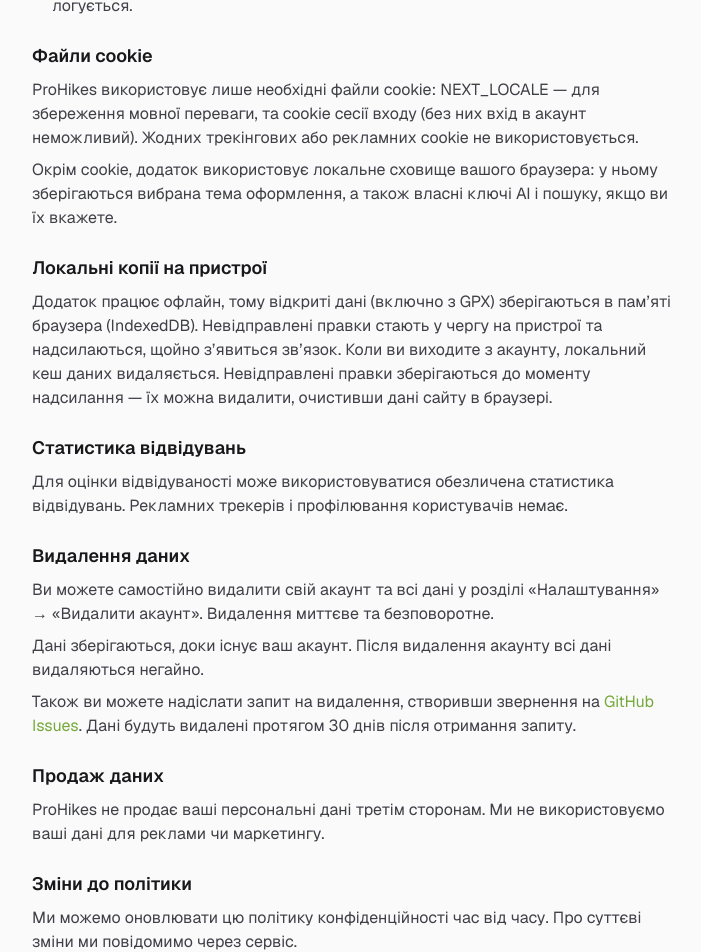
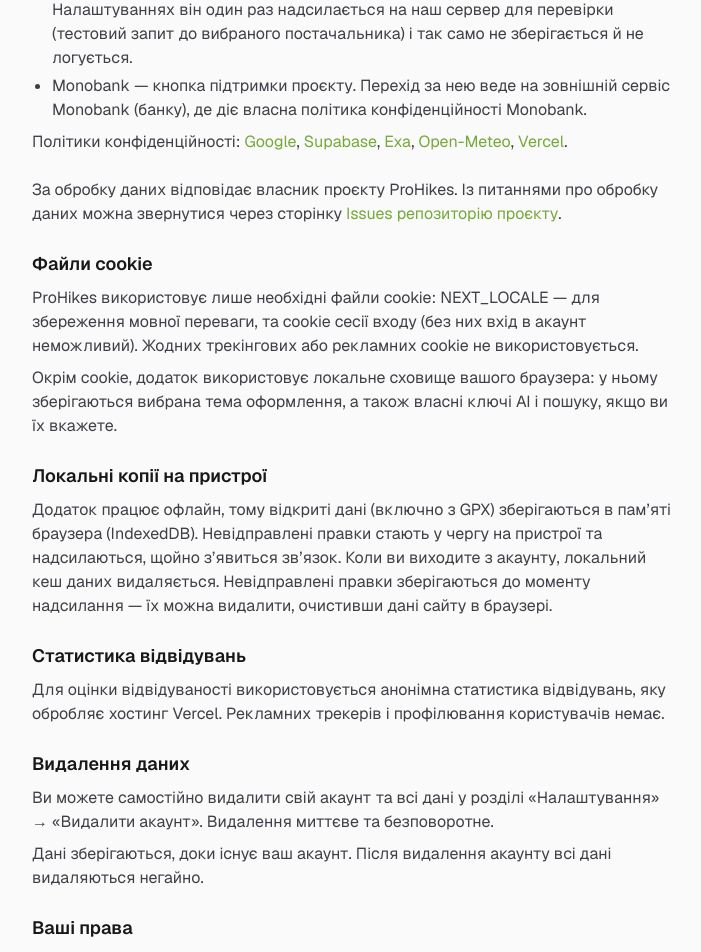
Before and after one commit to gray-od/hiker-app, a Next.js app: page /privacy in a window 1280 px wide. Shown: the part 1358-2310 px from the top of the page, without its empty margins (288-989 px from the left). Built offline with nearby package versions, Linux system fonts and the light colour scheme; no server answers.

Commit message:
docs: bring the privacy policy to the minimum the law requires
- name the data controller and a contact channel

- add a Your rights section with the Ombudsman complaint route

- drop the GDPR-only legal basis line, the GitHub Issues deletion path and the EU authority mention

```diff
--- a/src/i18n/messages/en.json
+++ b/src/i18n/messages/en.json
@@ -451,27 +451,32 @@
     "third_title": "Third parties",
     "third_intro": "To operate the service, we use the following third-party services:",
     "third_supabase": "Supabase — data storage (database, authentication). Servers located in the EU.",
+    "third_hosting": "Vercel — app hosting and processing of anonymous visit statistics. No advertising trackers or user profiling.",
     "third_google": "Google — authentication via Google OAuth.",
     "third_ai": "Google Gemma 4 (via Google AI Studio) — AI assistant. To answer your requests, your chat messages and the context needed for an answer are sent to Google AI Studio: your gear, lists, meal plans, metadata of an uploaded GPX track (name, distance, elevation gain, weather) and files you attach. On the free AI Studio tier, submitted data MAY be used by Google to improve their models and may be processed on servers outside the EU. By using the chat, you agree to these terms.",
     "third_search": "Exa (exa.ai) — web search for the AI assistant. Search queries are sent to the Exa API. Exa does not retain search queries.",
     "third_weather": "Open-Meteo — weather. To get a forecast, the place name and route coordinates are sent; weather data is fetched anonymously, without an API key or account.",
     "third_byok": "Bring Your Own Key (BYOK) — you may enter your own AI key (Gemini / OpenAI / DeepSeek / OpenRouter) and/or search key (Exa / Brave / Tavily / Serper / Firecrawl / Perplexity / Google CSE) in Settings. Keys are stored ONLY in your browser (localStorage), sent in the request body per request over HTTPS, and are NOT stored or logged on the server. When set, requests use your chosen provider instead of the defaults. When you save a key in Settings, it is sent once to our server to be validated (a test request to the chosen provider) and is likewise not stored or logged.",
+    "third_donate": "Monobank — the project support button. Following it opens an external Monobank service (a jar) with its own privacy policy.",
+    "third_links": "Privacy policies:",
+    "controller_text": "The owner of the ProHikes project is responsible for data processing. For questions about data processing, you can reach out via the",
+    "controller_link": "Issues page of the project repository",
     "cookies_title": "Cookies",
     "cookies_text": "ProHikes uses only essential cookies: NEXT_LOCALE to save your language preference, and login session cookies (sign-in is impossible without them). No tracking or advertising cookies are used.",
     "cookies_storage": "Besides cookies, the app uses your browser's local storage: it keeps the selected theme and your own AI and search keys, if you set them.",
     "local_title": "Local copies on your device",
     "local_text": "The app works offline, so opened data (including GPX) is kept in your browser's memory (IndexedDB). Unsent edits go into a queue on your device and are sent as soon as a connection is available. When you sign out, the local data cache is deleted. Unsent edits are kept until they are sent — you can remove them by clearing the site data in your browser.",
     "stats_title": "Visit statistics",
-    "stats_text": "Anonymous visit statistics may be used to estimate traffic. There are no advertising trackers or user profiling.",
+    "stats_text": "We use anonymous visit statistics, processed by our hosting provider Vercel, to estimate traffic. There are no advertising trackers or user profiling.",
     "deletion_title": "Data deletion",
     "deletion_self_service": "You can delete your account and all data yourself in Settings → \"Delete Account\". Deletion is instant and permanent.",
     "deletion_retention": "Data is kept for as long as your account exists. When the account is deleted, all data is deleted immediately.",
-    "deletion_text": "Alternatively, you can request data deletion by creating a request on",
-    "deletion_period": "Data will be deleted within 30 days of receiving the request.",
+    "rights_title": "Your rights",
+    "rights_text": "You have the right to: know what data is stored and why — you can view it in the app; correct your data right in the app; delete your account and all data with a button in Settings — deletion is immediate; object to processing and withdraw consent — just stop using the service and delete your account; complain about data processing — to the Ukrainian Parliament Commissioner for Human Rights (Ombudsman).",
     "no_sale_title": "Data sales",
     "no_sale_text": "ProHikes does not sell your personal data to third parties. We do not use your data for advertising or marketing.",
     "changes_title": "Policy changes",
-    "changes_text": "We may update this privacy policy from time to time. We will notify you of significant changes through the service.",
+    "changes_text": "We may update this privacy policy. The current version is always published on this page; the last updated date is shown at the bottom of the page.",
     "last_updated": "Last updated: September 2026"
   }
 }
--- a/src/i18n/messages/ru.json
+++ b/src/i18n/messages/ru.json
@@ -451,27 +451,32 @@
     "third_title": "Третьи стороны",
     "third_intro": "Для работы сервиса мы используем следующие сторонние сервисы:",
     "third_supabase": "Supabase — хранение данных (база данных, аутентификация). Серверы находятся в ЕС.",
+    "third_hosting": "Vercel — хостинг приложения и обработка обезличенной статистики посещений. Рекламных трекеров и профилирования пользователей нет.",
     "third_google": "Google — аутентификация при входе через Google OAuth.",
     "third_ai": "Google Gemma 4 (через Google AI Studio) — AI-помощник. Для ответа на ваши запросы в Google AI Studio отправляются сообщения чата и контекст, нужный для ответа: ваше снаряжение, списки, раскладки питания, метаданные загруженного GPX-трека (имя, дистанция, набор высоты, погода) и прикреплённые вами файлы. На бесплатном тарифе AI Studio отправленные данные МОГУТ использоваться Google для улучшения своих моделей и могут обрабатываться на серверах за пределами ЕС. Используя чат, вы соглашаетесь с этими условиями.",
     "third_search": "Exa (exa.ai) — поиск в интернете для AI-помощника. Поисковые запросы отправляются в Exa API. Exa не сохраняет поисковые запросы.",
     "third_weather": "Open-Meteo — погода. Для получения прогноза передаются название места и координаты маршрута, данные получаются анонимно, без ключа API и без создания учётной записи.",
     "third_byok": "Собственные ключи API (BYOK) — вы можете указать собственный ключ AI (Gemini / OpenAI / DeepSeek / OpenRouter) и/или поисковый ключ (Exa / Brave / Tavily / Serper / Firecrawl / Perplexity / Google CSE) в Настройках. Ключи хранятся исключительно в вашем браузере (localStorage), передаются на сервер с каждым запросом через HTTPS и НЕ сохраняются и не логируются на сервере. При установке собственных ключей запросы используют выбранного вами провайдера вместо стандартного. При сохранении ключа в Настройках он один раз отправляется на наш сервер для проверки (тестовый запрос к выбранному провайдеру) и так же не сохраняется и не логируется.",
+    "third_donate": "Monobank — кнопка поддержки проекта. Переход по ней ведёт на внешний сервис Monobank (банку), где действует собственная политика конфиденциальности Monobank.",
+    "third_links": "Политики конфиденциальности:",
+    "controller_text": "За обработку данных отвечает владелец проекта ProHikes. С вопросами об обработке данных можно обратиться через страницу",
+    "controller_link": "Issues репозитория проекта",
     "cookies_title": "Файлы cookie",
     "cookies_text": "ProHikes использует только необходимые файлы cookie: NEXT_LOCALE — для сохранения языкового предпочтения, и cookie сессии входа (вход в аккаунт без них невозможен). Никаких трекинговых или рекламных cookie не используется.",
     "cookies_storage": "Помимо cookie, приложение использует локальное хранилище вашего браузера: в нём хранятся выбранная тема оформления, а также собственные ключи AI и поиска, если вы их укажете.",
     "local_title": "Локальные копии на устройстве",
     "local_text": "Приложение работает офлайн, поэтому открытые данные (включая GPX) сохраняются в памяти браузера (IndexedDB). Неотправленные правки попадают в очередь на устройстве и отправляются, как только появится связь. При выходе из аккаунта локальный кэш данных удаляется. Неотправленные правки хранятся до момента отправки — их можно удалить, очистив данные сайта в браузере.",
     "stats_title": "Статистика посещений",
-    "stats_text": "Для оценки посещаемости может использоваться обезличенная статистика посещений. Рекламных трекеров и профилирования пользователей нет.",
+    "stats_text": "Для оценки посещаемости используется обезличенная статистика посещений, которую обрабатывает хостинг Vercel. Рекламных трекеров и профилирования пользователей нет.",
     "deletion_title": "Удаление данных",
     "deletion_self_service": "Вы можете самостоятельно удалить свой аккаунт и все данные в разделе «Настройки» → «Удалить аккаунт». Удаление мгновенное и необратимое.",
     "deletion_retention": "Данные хранятся, пока существует ваш аккаунт. После удаления аккаунта все данные удаляются немедленно.",
-    "deletion_text": "Также вы можете отправить запрос на удаление, создав обращение на",
-    "deletion_period": "Данные будут удалены в течение 30 дней после получения запроса.",
+    "rights_title": "Ваши права",
+    "rights_text": "У вас есть право: знать, какие данные хранятся и зачем — просмотреть их можно в приложении; исправить свои данные прямо в приложении; удалить аккаунт и все данные кнопкой в настройках — удаление немедленное; возразить против обработки и отозвать согласие — достаточно перестать пользоваться сервисом и удалить аккаунт; пожаловаться на обработку данных — Уполномоченному Верховной Рады Украины по правам человека (омбудсмену).",
     "no_sale_title": "Продажа данных",
     "no_sale_text": "ProHikes не продаёт ваши персональные данные третьим сторонам. Мы не используем ваши данные для рекламы или маркетинга.",
     "changes_title": "Изменения в политике",
-    "changes_text": "Мы можем обновлять эту политику конфиденциальности время от времени. О существенных изменениях мы сообщим через сервис.",
+    "changes_text": "Мы можем обновлять эту политику конфиденциальности. Актуальная версия всегда опубликована на этой странице, дата последнего обновления указана внизу страницы.",
     "last_updated": "Последнее обновление: сентябрь 2026 года"
   }
 }
--- a/src/i18n/messages/uk.json
+++ b/src/i18n/messages/uk.json
@@ -451,27 +451,32 @@
     "third_title": "Треті сторони",
     "third_intro": "Для роботи сервісу ми використовуємо наступні сторонні сервіси:",
     "third_supabase": "Supabase — зберігання даних (база даних, аутентифікація). Сервери знаходяться в ЄС.",
+    "third_hosting": "Vercel — хостинг застосунку та обробка анонімної статистики відвідувань. Рекламних трекерів і профілювання користувачів немає.",
     "third_google": "Google — аутентифікація при вході через Google OAuth.",
     "third_ai": "Google Gemma 4 (через Google AI Studio) — AI-помічник. Для відповіді на ваші запити до Google AI Studio надсилаються повідомлення чату та потрібний для відповіді контекст: ваше спорядження, списки, розкладки харчування, метадані завантаженого GPX-треку (назва, дистанція, набір висоти, погода) і прикріплені вами файли. На безкоштовному тарифі AI Studio надіслані дані МОЖУТЬ використовуватися Google для покращення своїх моделей і можуть оброблятися на серверах за межами ЄС. Використовуючи чат, ви погоджуєтеся з цими умовами.",
     "third_search": "Exa (exa.ai) — пошук в інтернеті для AI-помічника. Пошукові запити надсилаються до Exa API. Exa не зберігає пошукові запити.",
     "third_weather": "Open-Meteo — погода. Для отримання прогнозу передаються назва місця та координати маршруту, дані отримуються анонімно, без ключа API та без створення облікового запису.",
     "third_byok": "Власні ключі API (BYOK) — ви можете вказати власний ключ AI (Gemini / OpenAI / DeepSeek / OpenRouter) та/або пошуковий ключ (Exa / Brave / Tavily / Serper / Firecrawl / Perplexity / Google CSE) у Налаштуваннях. Ключі зберігаються виключно у вашому браузері (localStorage), передаються на сервер із кожним запитом через HTTPS та НЕ зберігаються і не логуються на сервері. При встановленні власних ключів запити використовують вибраного вами постачальника замість стандартного. Під час збереження ключа в Налаштуваннях він один раз надсилається на наш сервер для перевірки (тестовий запит до вибраного постачальника) і так само не зберігається й не логується.",
+    "third_donate": "Monobank — кнопка підтримки проєкту. Перехід за нею веде на зовнішній сервіс Monobank (банку), де діє власна політика конфіденційності Monobank.",
+    "third_links": "Політики конфіденційності:",
+    "controller_text": "За обробку даних відповідає власник проєкту ProHikes. Із питаннями про обробку даних можна звернутися через сторінку",
+    "controller_link": "Issues репозиторію проєкту",
     "cookies_title": "Файли cookie",
     "cookies_text": "ProHikes використовує лише необхідні файли cookie: NEXT_LOCALE — для збереження мовної переваги, та cookie сесії входу (без них вхід в акаунт неможливий). Жодних трекінгових або рекламних cookie не використовується.",
     "cookies_storage": "Окрім cookie, додаток використовує локальне сховище вашого браузера: у ньому зберігаються вибрана тема оформлення, а також власні ключі AI і пошуку, якщо ви їх вкажете.",
     "local_title": "Локальні копії на пристрої",
     "local_text": "Додаток працює офлайн, тому відкриті дані (включно з GPX) зберігаються в пам’яті браузера (IndexedDB). Невідправлені правки стають у чергу на пристрої та надсилаються, щойно з’явиться зв’язок. Коли ви виходите з акаунту, локальний кеш даних видаляється. Невідправлені правки зберігаються до моменту надсилання — їх можна видалити, очистивши дані сайту в браузері.",
     "stats_title": "Статистика відвідувань",
-    "stats_text": "Для оцінки відвідуваності може використовуватися обезличена статистика відвідувань. Рекламних трекерів і профілювання користувачів немає.",
+    "stats_text": "Для оцінки відвідуваності використовується анонімна статистика відвідувань, яку обробляє хостинг Vercel. Рекламних трекерів і профілювання користувачів немає.",
     "deletion_title": "Видалення даних",
     "deletion_self_service": "Ви можете самостійно видалити свій акаунт та всі дані у розділі «Налаштування» → «Видалити акаунт». Видалення миттєве та безповоротне.",
     "deletion_retention": "Дані зберігаються, доки існує ваш акаунт. Після видалення акаунту всі дані видаляються негайно.",
-    "deletion_text": "Також ви можете надіслати запит на видалення, створивши звернення на",
-    "deletion_period": "Дані будуть видалені протягом 30 днів після отримання запиту.",
+    "rights_title": "Ваші права",
+    "rights_text": "У вас є право: знати, які дані зберігаються і навіщо — переглянути їх можна в застосунку; виправити свої дані прямо в застосунку; видалити акаунт та всі дані кнопкою в налаштуваннях — видалення миттєве; заперечити проти обробки та відкликати згоду — достатньо перестати користуватися сервісом і видалити акаунт; поскаржитися на обробку даних — Уповноваженому Верховної Ради України з прав людини (омбудсмену).",
     "no_sale_title": "Продаж даних",
     "no_sale_text": "ProHikes не продає ваші персональні дані третім сторонам. Ми не використовуємо ваші дані для реклами чи маркетингу.",
     "changes_title": "Зміни до політики",
-    "changes_text": "Ми можемо оновлювати цю політику конфіденційності час від часу. Про суттєві зміни ми повідомимо через сервіс.",
+    "changes_text": "Ми можемо оновлювати цю політику конфіденційності. Актуальна версія завжди опублікована на цій сторінці, дата останнього оновлення вказана внизу сторінки.",
     "last_updated": "Останнє оновлення: вересень 2026 року"
   }
 }
--- a/src/pages/privacy.tsx
+++ b/src/pages/privacy.tsx
@@ -43,13 +43,40 @@ export default function PrivacyPage() {
             <p>{p('third_intro')}</p>
             <ul className="list-disc pl-5 space-y-1 mt-2">
               <li>{p('third_supabase')}</li>
+              <li>{p('third_hosting')}</li>
               <li>{p('third_google')}</li>
               <li>{p('third_ai')}</li>
               <li>{p('third_search')}</li>
               <li>{p('third_weather')}</li>
               <li>{p('third_byok')}</li>
+              <li>{p('third_donate')}</li>
             </ul>
+            <p className="mt-2">
+              {p('third_links')}{' '}
+              <a href="https://policies.google.com/privacy" target="_blank" rel="noopener noreferrer" className="text-[var(--color-brand)] hover:underline">
+                Google
+              </a>,{' '}
+              <a href="https://supabase.com/privacy" target="_blank" rel="noopener noreferrer" className="text-[var(--color-brand)] hover:underline">
+                Supabase
+              </a>,{' '}
+              <a href="https://exa.ai/privacy-policy" target="_blank" rel="noopener noreferrer" className="text-[var(--color-brand)] hover:underline">
+                Exa
+              </a>,{' '}
+              <a href="https://open-meteo.com/en/terms" target="_blank" rel="noopener noreferrer" className="text-[var(--color-brand)] hover:underline">
+                Open-Meteo
+              </a>,{' '}
+              <a href="https://vercel.com/legal/privacy-policy" target="_blank" rel="noopener noreferrer" className="text-[var(--color-brand)] hover:underline">
+                Vercel
+              </a>.
+            </p>
           </section>
+
+          <p>
+            {p('controller_text')}{' '}
+            <a href="https://github.com/gray-od/hiker-app/issues" target="_blank" rel="noopener noreferrer" className="text-[var(--color-brand)] hover:underline">
+              {p('controller_link')}
+            </a>.
+          </p>
 
           <section>
             <h2 className="text-lg font-semibold text-zinc-900 dark:text-zinc-100 mb-2">{p('cookies_title')}</h2>
@@ -71,13 +98,11 @@ export default function PrivacyPage() {
             <h2 className="text-lg font-semibold text-zinc-900 dark:text-zinc-100 mb-2">{p('deletion_title')}</h2>
             <p>{p('deletion_self_service')}</p>
             <p className="mt-2">{p('deletion_retention')}</p>
-            <p className="mt-2">
-              {p('deletion_text')}{' '}
-              <a href="https://github.com/gray-od/hiker-app/issues" target="_blank" rel="noopener noreferrer" className="text-[var(--color-brand)] hover:underline">
-                GitHub Issues
-              </a>.{' '}
-              {p('deletion_period')}
-            </p>
+          </section>
+
+          <section>
+            <h2 className="text-lg font-semibold text-zinc-900 dark:text-zinc-100 mb-2">{p('rights_title')}</h2>
+            <p>{p('rights_text')}</p>
           </section>
 
           <section>
```
